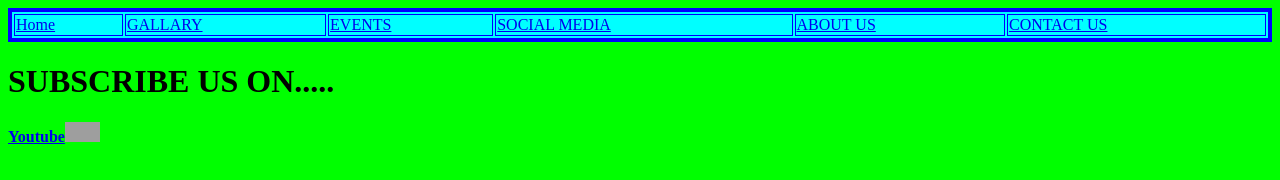
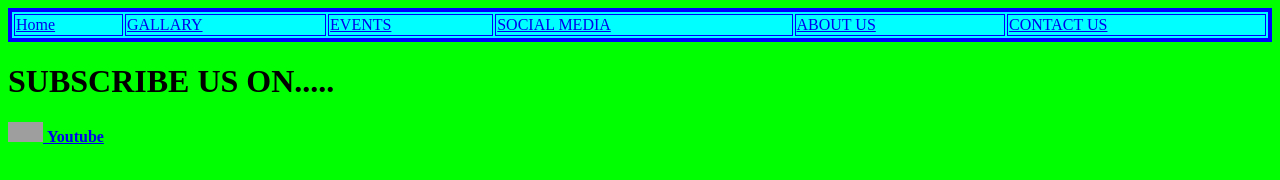
Before and after one commit to Preet3627/PonsriSchool, a plain HTML site: page SOCIAL.html in a window 1280 px wide. Drawn offline with Linux system fonts and the light colour scheme; grey boxes are pictures that could not be loaded.

Commit message:
Update SOCIAL.html

```diff
--- a/SOCIAL.html
+++ b/SOCIAL.html
@@ -11,7 +11,7 @@
             </tr>
   </table>
    <h1>SUBSCRIBE US ON.....</h1>
-   <A HREF="https://www.youtube.com/@prathmikvidhyamandirponsri4407?si=qiTfZ66krtbQmcVG"><b>Youtube</b><IMG SRC="https://i.pinimg.com/originals/3a/36/20/3a36206f35352b4230d5fc9f17fcea92.png" HEIGHT="20" WIDTH="35">
-   </IMG></A>
+   <A HREF="https://www.youtube.com/@prathmikvidhyamandirponsri4407?si=qiTfZ66krtbQmcVG"><IMG SRC="https://i.pinimg.com/originals/3a/36/20/3a36206f35352b4230d5fc9f17fcea92.png" HEIGHT="20" WIDTH="35">
+   </IMG><b>Youtube</b></A>
   </body>
 </HTML>
```
